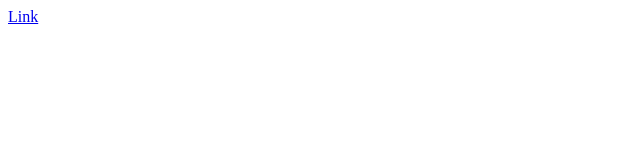
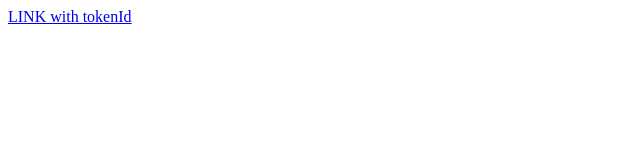
Before and after one commit to Roman-Kerimov/Roman-Kerimov.github.io, a plain HTML site: page ui/index.html in a window 1280 px wide. Shown: the whole page, without its empty margins (0-640 px from the left). Drawn offline with Linux system fonts and the light colour scheme.

Commit message:
Update index.html

```diff
--- a/ui/index.html
+++ b/ui/index.html
@@ -4,11 +4,11 @@
 <script language="javascript" type="text/javascript">
 var scrt_var = 10;
 </script>
-<a href="2.html" onclick="location.href=this.href+'?key='+scrt_var;return false;">Link</a>
-<!--
+<!-- <a href="2.html" onclick="location.href=this.href+'?key='+scrt_var;return false;">Link</a> -->
+
 <body>
   <a href="https://roman-kerimov.github.io/ui/authorizationcode" onclick="location.href=this.href+'?tokenId='+(new URLSearchParams(document.location.search)).get("tokenId")>LINK with tokenId</a>
 
-</body> -->
+</body>
 
 </html>
```
